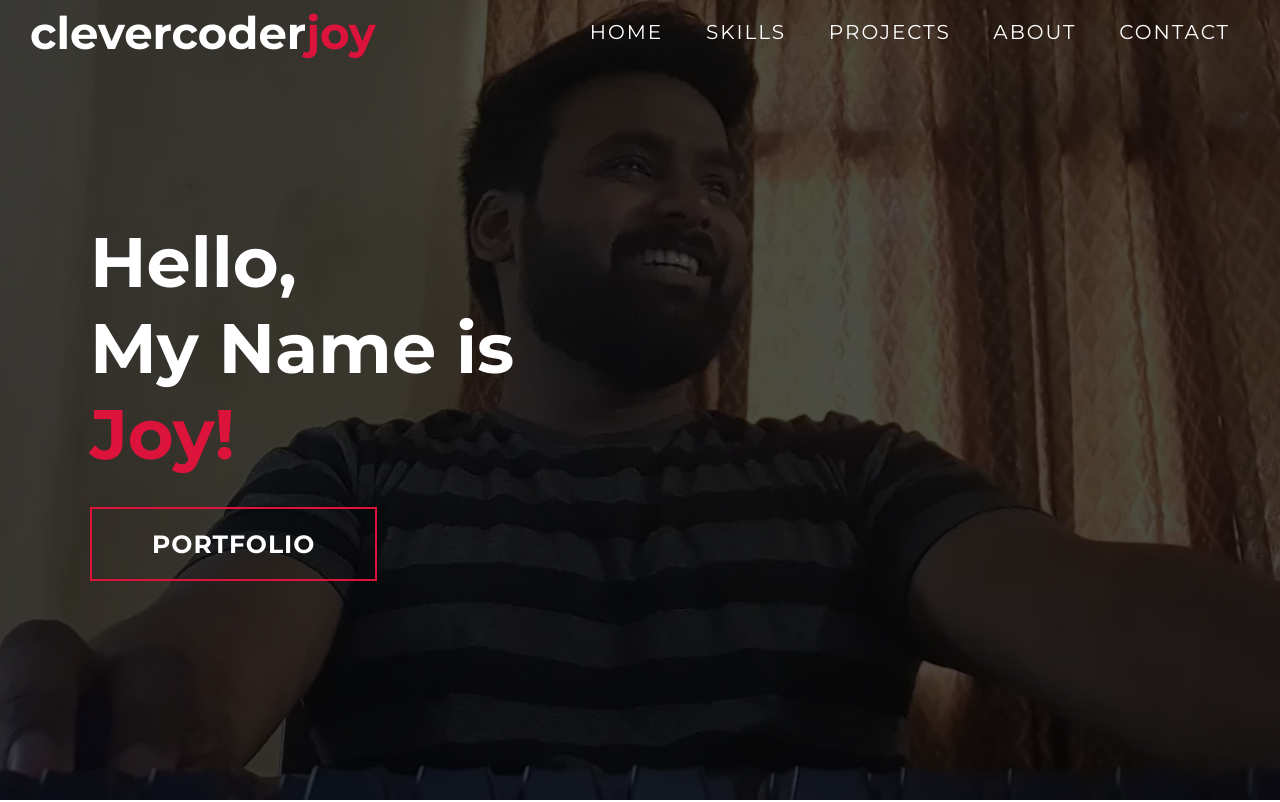
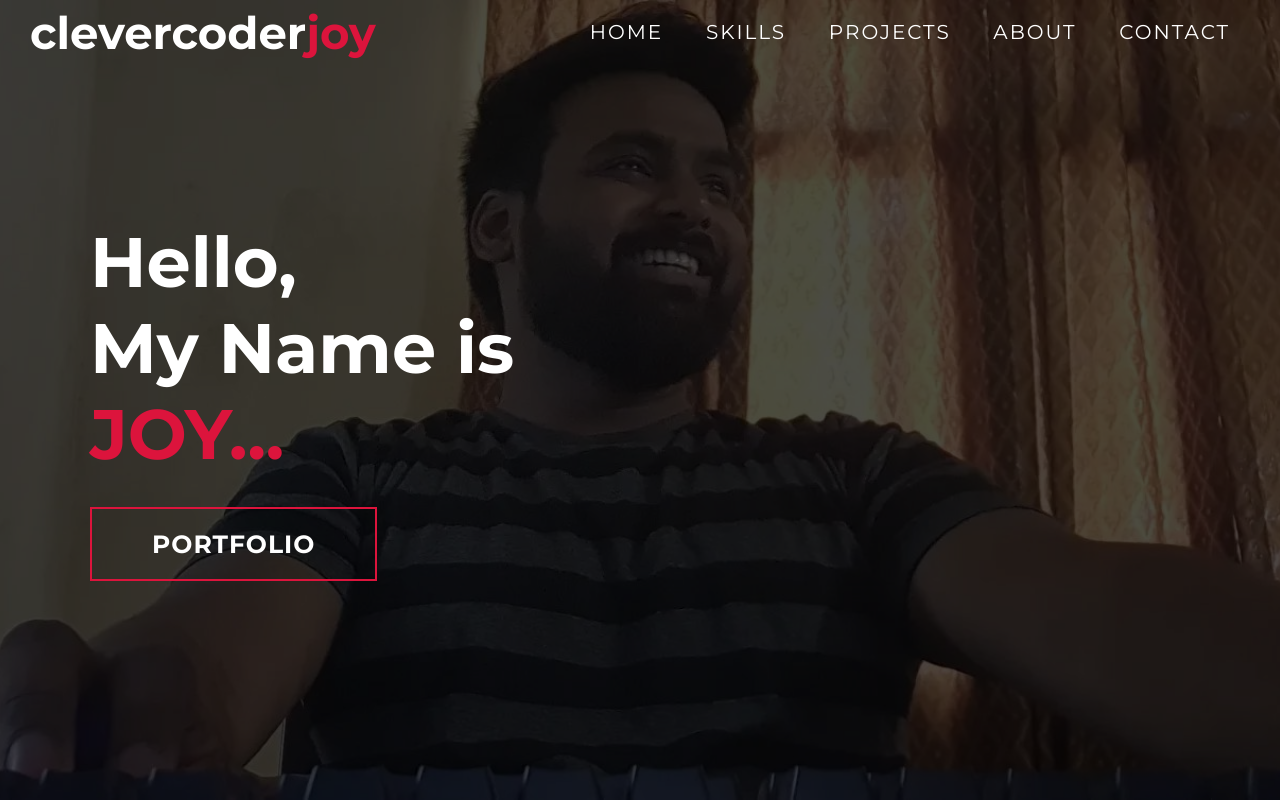
Before and after one commit to clevercoderjoy/portfolioOne, a plain HTML site: page index.html in a window 1280 px wide. Shown: the top 802 px of the page. Drawn offline with Linux system fonts and the light colour scheme.

Commit message:
Update index.html

```diff
--- a/index.html
+++ b/index.html
@@ -42,7 +42,7 @@
                 <div>
                     <h1>Hello,<span></span></h1>
                     <h1>My Name is<span></span></h1>
-                    <h1>Joy!<span></span></h1>
+                    <h1>JOY...<span></span></h1>
                     <a href="#projects" type="button" class="cta">Portfolio</a>
                 </div>
             </div>
```
